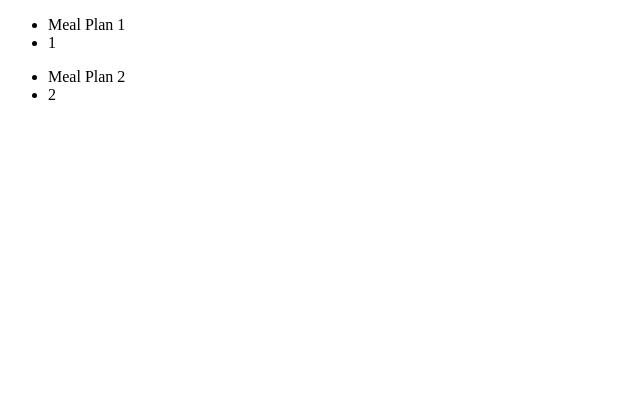
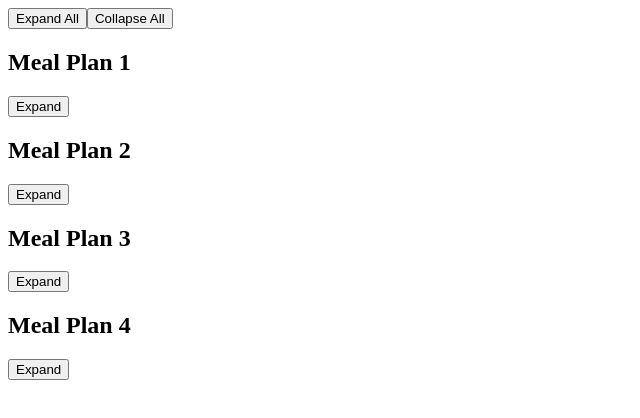
Before and after one commit to huguenot412/meal-planner, an Angular app: page / in a window 1280 px wide. Shown: the top 418 px of the page, without its empty margins (0-640 px from the left). Built offline with nearby package versions, Linux system fonts and the light colour scheme.

Commit message:
Add meal component

```diff
--- a/package.json
+++ b/package.json
@@ -24,13 +24,13 @@
     "zone.js": "~0.9.1"
   },
   "devDependencies": {
-    "@angular-devkit/build-angular": "~0.803.18",
+    "@angular-devkit/build-angular": "^0.803.23",
     "@angular/cli": "~8.3.18",
     "@angular/compiler-cli": "~8.2.13",
     "@angular/language-service": "~8.2.13",
-    "@types/node": "~8.9.4",
     "@types/jasmine": "~3.3.8",
     "@types/jasminewd2": "~2.0.3",
+    "@types/node": "~8.9.4",
     "codelyzer": "^5.0.0",
     "jasmine-core": "~3.4.0",
     "jasmine-spec-reporter": "~4.2.1",
--- a/src/app/app.module.ts
+++ b/src/app/app.module.ts
@@ -5,12 +5,14 @@ import { AppRoutingModule } from './app-routing.module';
 import { AppComponent } from './app.component';
 import { MealPlansComponent } from './meal-plans/meal-plans.component';
 import { MealPlanComponent } from './meal-plans/meal-plan/meal-plan.component';
+import { MealComponent } from './meal-plans/meal/meal.component';
 
 @NgModule({
   declarations: [
     AppComponent,
     MealPlansComponent,
-    MealPlanComponent
+    MealPlanComponent,
+    MealComponent
   ],
   imports: [
     BrowserModule,
--- a/src/app/meal-plans/meal-plan/meal-plan.component.html
+++ b/src/app/meal-plans/meal-plan/meal-plan.component.html
@@ -1,6 +1,8 @@
 <div class="container">
-    <ul>
-        <li>{{ mealPlan.name }}</li>
-        <li>{{ mealPlan.id }}</li>
-    </ul>
+    <h2>{{ mealPlan.name }}</h2>
+    <button (click)="isActive = !isActive">{{ isActive ? 'Collapse' : 'Expand' }}</button>
+    <div *ngIf="isActive">
+        <mpl-meal *ngFor="let meal of mealPlan.meals"
+            [meal]="meal"></mpl-meal>
+    </div>
 </div>
--- a/src/app/meal-plans/meal-plan/meal-plan.component.ts
+++ b/src/app/meal-plans/meal-plan/meal-plan.component.ts
@@ -1,5 +1,7 @@
 import { Component, OnInit, Input } from '@angular/core';
 import { MealPlan } from '../interfaces';
+
+import { MealComponent } from '../meal/meal.component';
 
 @Component({
   selector: 'mpl-meal-plan',
@@ -9,6 +11,9 @@ import { MealPlan } from '../interfaces';
 export class MealPlanComponent implements OnInit {
 
   @Input() mealPlan: MealPlan;
+  @Input() mealPlanToggle: string;
+
+  public isActive: boolean = false;
 
   constructor() { }
 
--- a/src/app/meal-plans/meal-plans.component.html
+++ b/src/app/meal-plans/meal-plans.component.html
@@ -1,4 +1,8 @@
 <div class="meal-plans-container">
+    <button (click)="toggleMealPlans('expandAll')">Expand All</button>
+    <button (click)="toggleMealPlans('collapseAll')">Collapse All</button>
     <mpl-meal-plan class="mpl-meal-plan"
-        *ngFor="let mealPlan of mealPlans" [mealPlan]="mealPlan"></mpl-meal-plan>
+        *ngFor="let mealPlan of mealPlans"
+        [mealPlan]="mealPlan"
+        [mealPlanToggle]="mealPlanToggle"></mpl-meal-plan>
 </div>
--- a/src/app/meal-plans/meal-plans.component.ts
+++ b/src/app/meal-plans/meal-plans.component.ts
@@ -2,6 +2,7 @@ import { Component, OnInit } from '@angular/core';
 
 import { MealPlan } from './interfaces/index';
 import { MealPlanComponent } from './meal-plan/meal-plan.component';
+import { ConsoleReporter } from 'jasmine';
 
 @Component({
   selector: 'mpl-meal-plans',
@@ -9,6 +10,8 @@ import { MealPlanComponent } from './meal-plan/meal-plan.component';
   styleUrls: ['./meal-plans.component.scss']
 })
 export class MealPlansComponent implements OnInit {
+
+  public mealPlanToggle: string = '';
 
   mealPlans: MealPlan[] = [
     {
@@ -42,6 +45,38 @@ export class MealPlansComponent implements OnInit {
           name: 'Steak'
         }
       ]
+    },
+    {
+      id: 3,
+      date: new Date(),
+      name: 'Meal Plan 3',
+      meals: [
+        {
+          name: 'Cereal'
+        },
+        {
+          name: 'Salad'
+        },
+        {
+          name: 'Steak'
+        }
+      ]
+    },
+    {
+      id: 4,
+      date: new Date(),
+      name: 'Meal Plan 4',
+      meals: [
+        {
+          name: 'Cereal'
+        },
+        {
+          name: 'Salad'
+        },
+        {
+          name: 'Steak'
+        }
+      ]
     }
   ];
 
@@ -50,4 +85,8 @@ export class MealPlansComponent implements OnInit {
   ngOnInit() {
   }
 
+  public toggleMealPlans(toggle: string) {
+    this.mealPlanToggle = 'toggle';
+  }
+
 }
--- /dev/null
+++ b/src/app/meal-plans/meal/meal.component.html
@@ -0,0 +1 @@
+<h3 >{{ meal.name }}</h3>
--- /dev/null
+++ b/src/app/meal-plans/meal/meal.component.ts
@@ -0,0 +1,19 @@
+import { Component, OnInit, Input } from '@angular/core';
+
+import { Meal } from './../interfaces/meal';
+
+@Component({
+  selector: 'mpl-meal',
+  templateUrl: './meal.component.html',
+  styleUrls: ['./meal.component.scss']
+})
+export class MealComponent implements OnInit {
+
+  @Input() meal: Meal;
+
+  constructor() { }
+
+  ngOnInit() {
+  }
+
+}
```
Also changed, not shown: src/app/meal-plans/meal/meal.component.scss (added), 2 other files (tests, documents, lock files or other folders).
